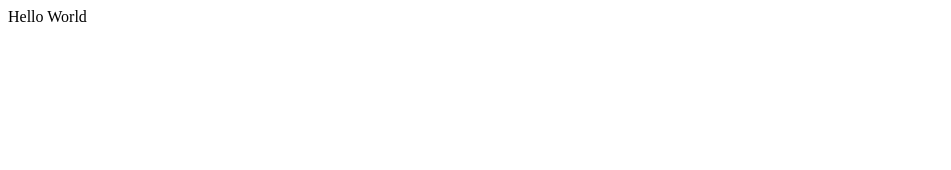
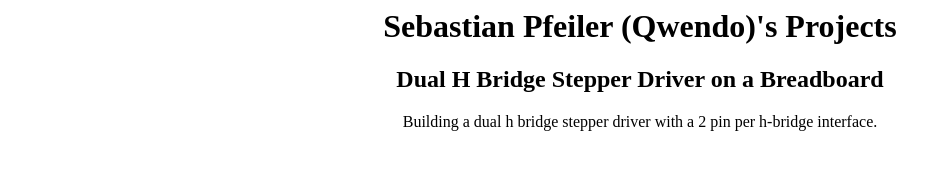
Before and after one commit to Qwendu/Qwendu.github.io, a plain HTML site: page index.html in a window 1280 px wide. Shown: the whole page, without its empty margins (0-951 px from the left). Drawn offline with Linux system fonts and the light colour scheme.

Commit message:
adding dual hbridge project

```diff
--- a/index.html
+++ b/index.html
@@ -1 +1,14 @@
-Hello World
+<center>
+<h1>
+Sebastian Pfeiler (Qwendo)'s Projects
+</h1>
+
+<h2>
+Dual H Bridge Stepper Driver on a Breadboard
+</h2>
+<div>
+Building a dual h bridge stepper driver with a
+2 pin per h-bridge interface.
+</div>
+
+</center>
```
